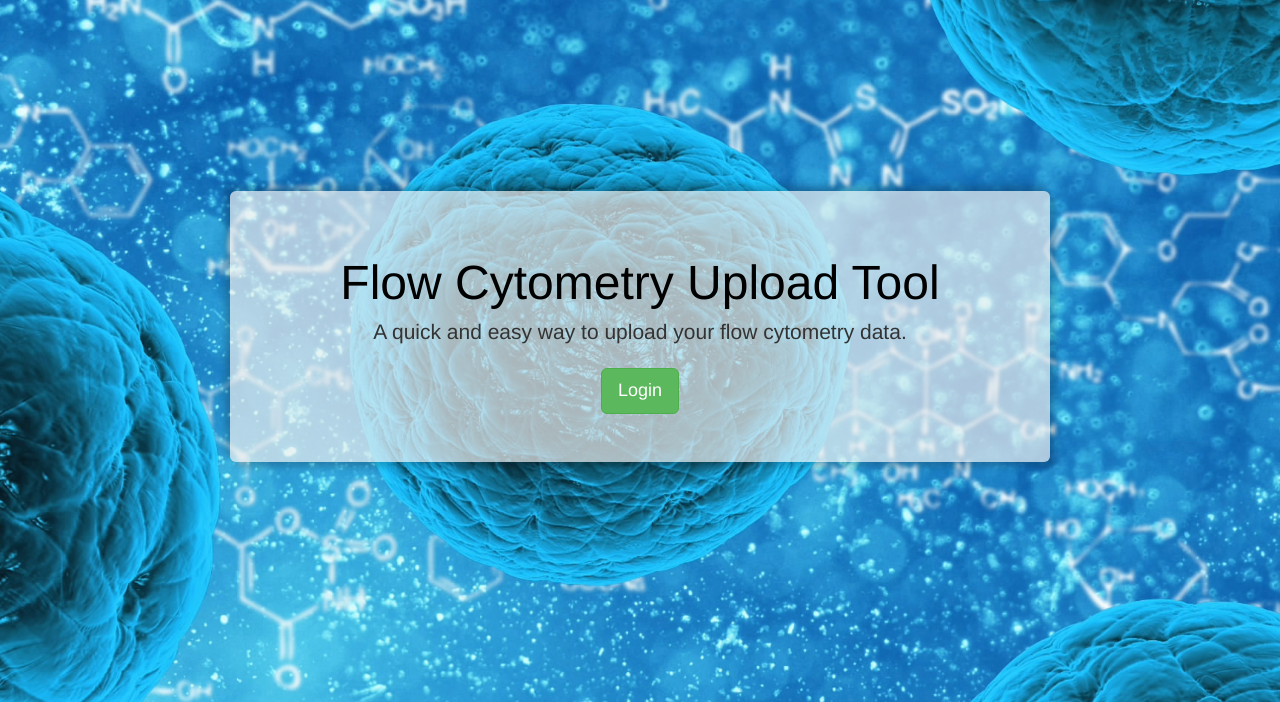
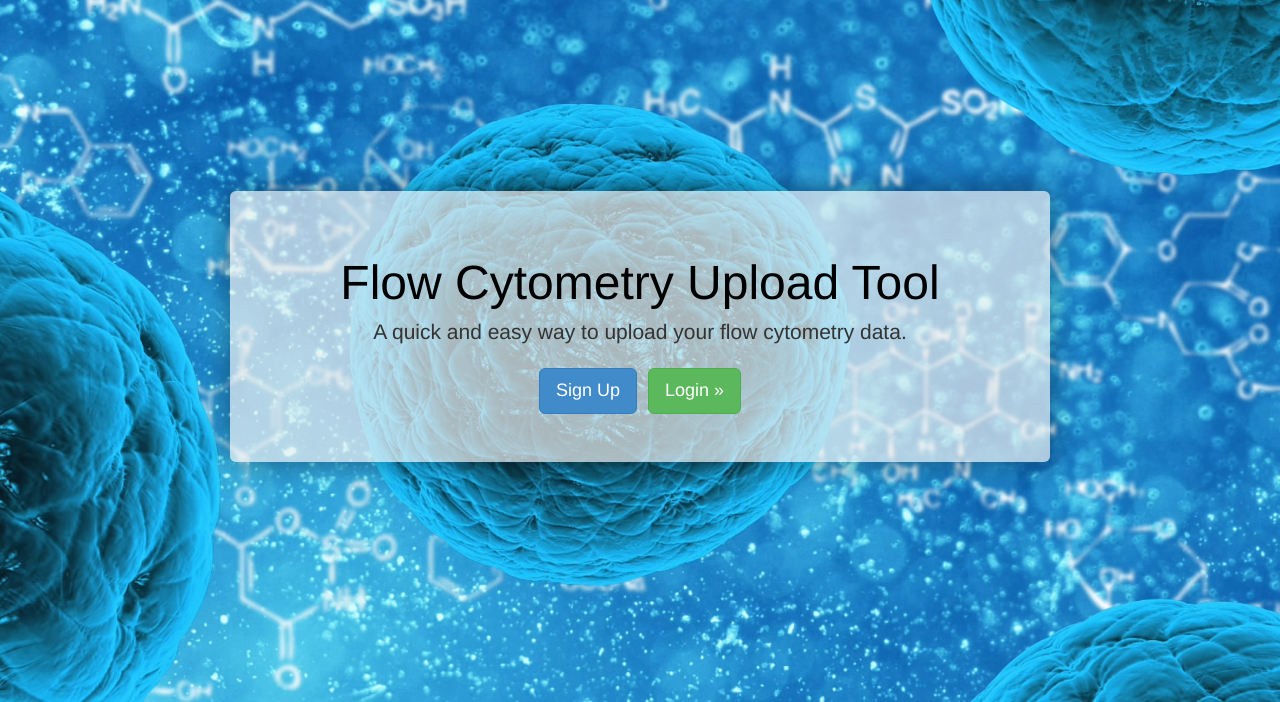
Before and after one commit to Keesaco/KeesaFlo, a Django app: template app/appengine/templates/index.html in a window 1280 px wide. Shown: the part 51-753 px from the top of the page. Run offline with Django 3.2, Linux system fonts and the light colour scheme; the template is opened without the code that fills it, so the values that code supplies are empty; some libraries are stand-ins or nearby versions.

Commit message:
Slight changes in the homepage
Fixed shadow behind the main box
Added Sign Up button

```diff
--- a/app/appengine/static/css/style.css
+++ b/app/appengine/static/css/style.css
@@ -20,9 +20,9 @@
     margin-top: 16%;
     text-align: center;
     background: rgba(238,238,238, 0.7);
-    -webkit-box-shadow: 5px 5px 7px rgba(0,0,0,.2), -5px -5px 7px rgba(0,0,0,.2);
-    -moz-box-shadow: 5px 5px 7px rgba(0,0,0,.2), -5px -5px 7px rgba(0,0,0,.2);
-    box-shadow: 5px 5px 7px rgba(0,0,0,.2), -5px -5px 7px rgba(0,0,0,.2);/*need equivalent for other browsers*/
+    -webkit-box-shadow: 0px 0px 30px rgba(0,0,0,.4);
+    -moz-box-shadow: 0px 0px 30px rgba(0,0,0,.4);
+    box-shadow: 0px 0px 30px rgba(0,0,0,.4);/*need equivalent for other browsers*/
 }
 
 body {
--- a/app/appengine/templates/index.html
+++ b/app/appengine/templates/index.html
@@ -13,8 +13,9 @@
         <div class="jumbotron">
         <h1>Flow Cytometry Upload Tool</h1>
         <p class="lead">A quick and easy way to upload your flow cytometry data.</p>
-            <div class="btn-group">
-                <a class="btn btn-success btn-lg" href="{% url app %}">Login</a>
+            <div class="btn-toolbar">
+                <a class="btn btn-primary btn-lg" href="#">Sign Up</a>
+                <a class="btn btn-success btn-lg" href="{% url app %}">Login »</a>
             </div>
         </div>
     </div> <!-- /container -->
```
